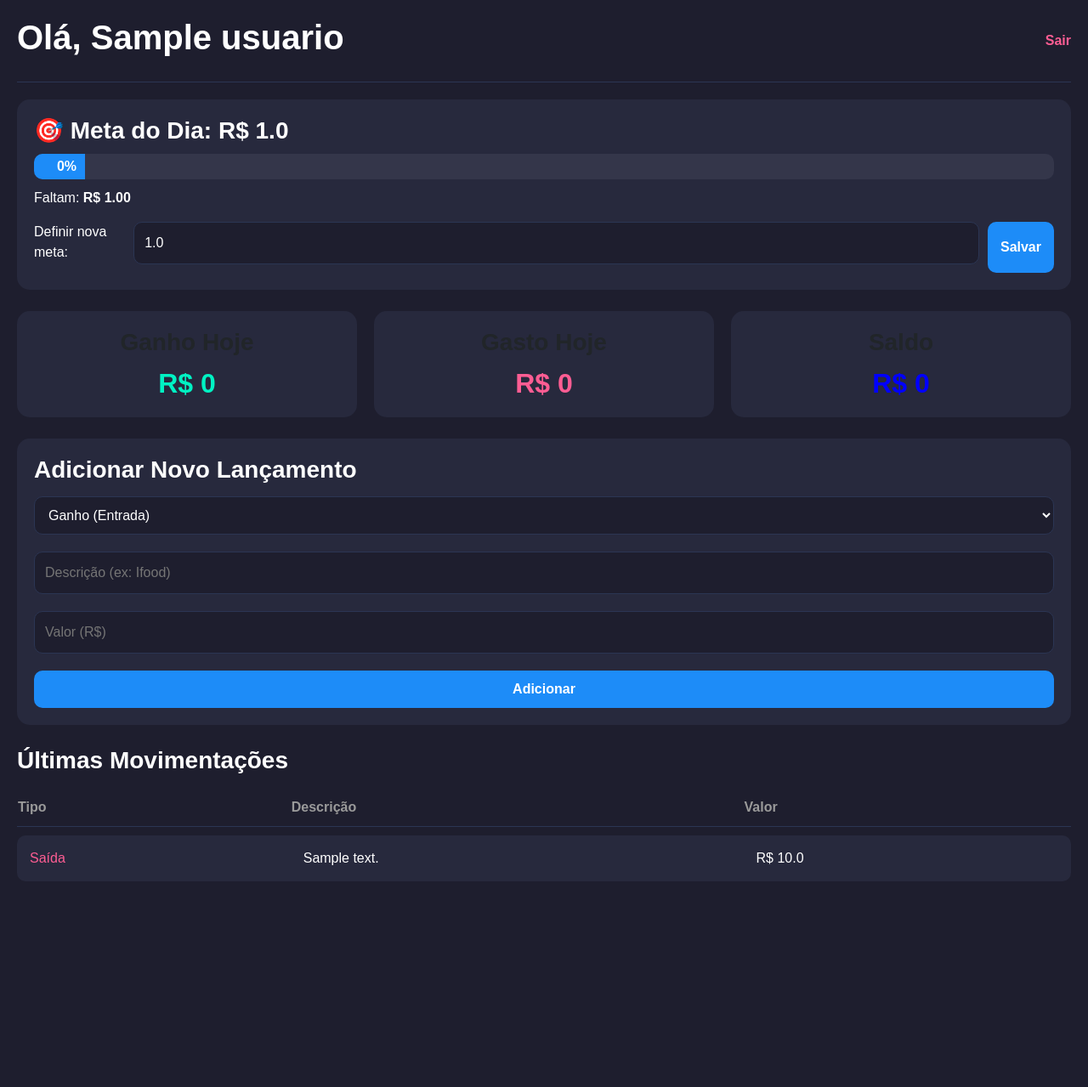
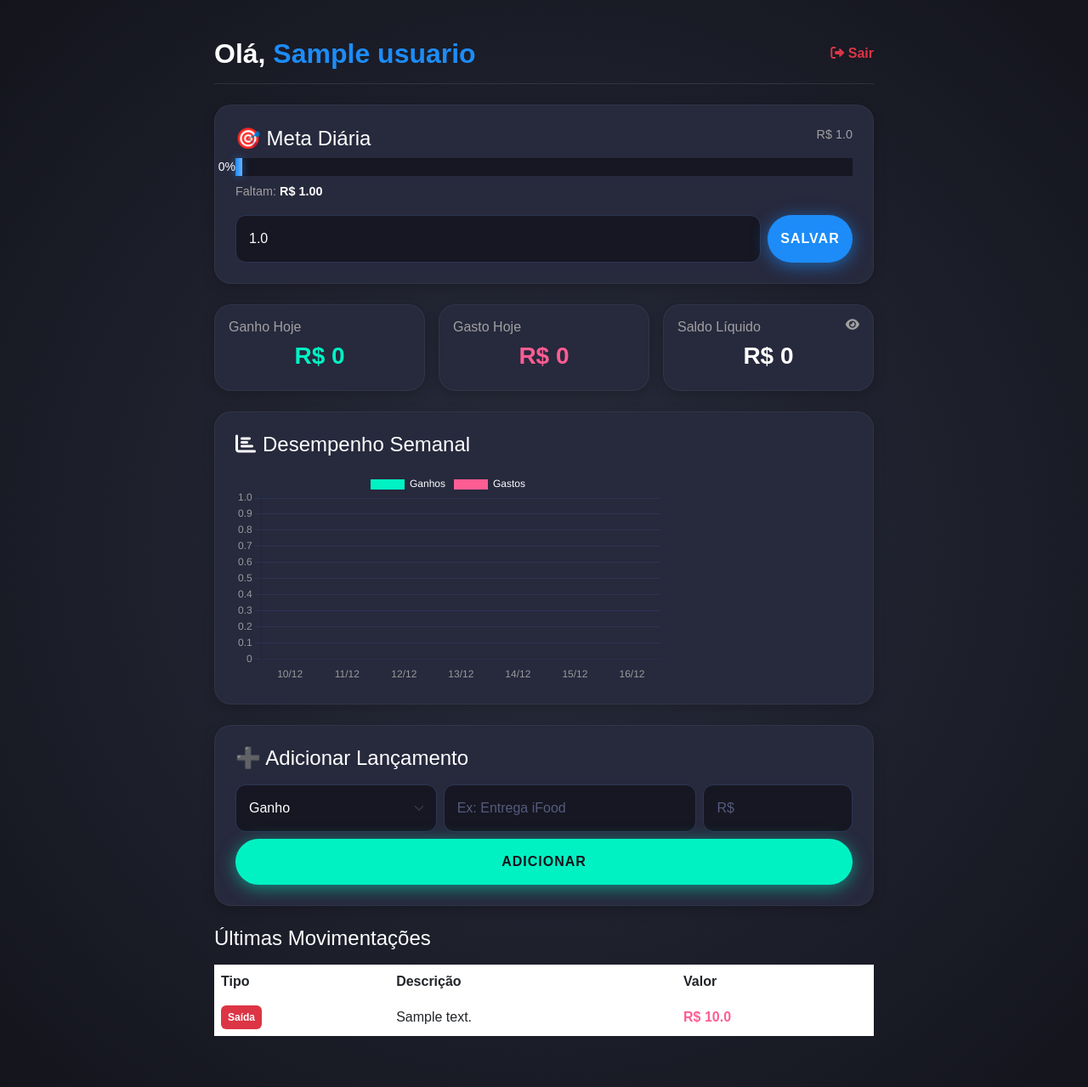
Before and after one commit to TeylonMax/app-motoboy, a Flask app: page / in a window 1280 px wide. Shown: the whole page at 85% size. Before the commit the page ends 1037 px from the top, so only its background shows below. Run offline with Flask 3, Linux system fonts and the light colour scheme; a user stored in the database is signed in; tables that the repository leaves empty hold one stand-in row (values such as "Sample post").

Commit message:
Forcar atualizacao do visual

```diff
--- a/static/css/style.css
+++ b/static/css/style.css
@@ -1,179 +1,199 @@
 :root {
-    --bg-dark: #1e1e2e;
-    --card-bg: #27293d;
-    --accent-green: #00f2c3; /* Cor de Entrada/Ganho */
-    --accent-red: #fd5d93; /* Cor de Saída/Gasto */
-    --accent-blue: #1d8cf8; /* Cor Primária/Meta */
+    /* Cores Baseadas na Referência */
+    --bg-darker: #13141c; /* Fundo mais profundo */
+    --bg-dark: #1e1e2e;   /* Fundo padrão */
+    --card-bg: #27293d;   /* Fundo do cartão */
+    --input-bg: #161722;  /* Fundo dos inputs (mais escuro que o card) */
+
+    /* Cores de Acento */
+    --accent-blue: #1d8cf8; /* Azul vibrante principal */
+    --accent-green: #00f2c3;
+    --accent-red: #fd5d93;
+
+    /* Texto */
     --text-primary: #ffffff;
-    --text-secondary: #9a9a9a;
+    --text-secondary: #a0a0a0;
 }
 
-/* Base Geral */
+/* =========================================
+   Base e Fundo Futurista
+========================================= */
 body {
-    background-color: var(--bg-dark);
     font-family: 'Poppins', sans-serif;
     color: var(--text-primary);
+    margin: 0;
     padding: 20px;
-    margin: 0;
+    min-height: 100vh;
+    /* Tentativa de simular o fundo de circuito da imagem.
+       Para o resultado exato, você precisaria de uma imagem de fundo:
+       background-image: url('/static/img/fundo-circuito.jpg');
+       background-size: cover;
+    */
+    background: radial-gradient(circle at center, #2a2d3e 0%, var(--bg-darker) 100%);
+    display: flex;
+    align-items: center;
+    justify-content: center;
 }
 
-/* Estilo dos Cards Principais (Usado em login e registro) */
+/* =========================================
+   Card Principal (Login/Registro) com Brilho
+========================================= */
 .dashboard-card {
     background: var(--card-bg);
-    border-radius: 20px;
-    box-shadow: 0 4px 15px rgba(0,0,0,0.3);
-    border: none;
-    transition: transform 0.2s;
+    border-radius: 25px; /* Bordas mais arredondadas */
+    padding: 40px;
+    border: 1px solid rgba(29, 140, 248, 0.1); /* Borda azul sutil */
+    /* O brilho azul intenso ao redor do card, conforme a referência */
+    box-shadow: 0 0 30px rgba(29, 140, 248, 0.2),
+                0 0 80px rgba(29, 140, 248, 0.1);
+    transition: transform 0.3s ease, box-shadow 0.3s ease;
+    position: relative;
+    overflow: hidden;
 }
 
-/* Formulários de Autenticação e Inputs Gerais */
-.form-control, .form-select, input[type="text"], input[type="number"], select {
-    background-color: #1e1e2e !important;
-    border: 1px solid #2b3553 !important;
-    color: white !important;
-    border-radius: 10px !important;
-    padding: 12px !important;
-    /* Para o index.html */
-    width: 100%;
-    margin-bottom: 10px;
-}
-.form-control:focus, .form-select:focus, input:focus, select:focus {
-    box-shadow: 0 0 0 0.25rem rgba(29, 140, 248, 0.25) !important;
-    border-color: var(--accent-blue) !important;
+/* Efeito sutil de luz no topo do card */
+.dashboard-card::before {
+    content: '';
+    position: absolute;
+    top: -50%;
+    left: -50%;
+    width: 200%;
+    height: 200%;
+    background: radial-gradient(circle, rgba(29,140,248,0.1) 0%, transparent 70%);
+    pointer-events: none;
 }
 
-/* Botões do Bootstrap */
-.btn-primary { background-color: var(--accent-blue) !important; border-color: var(--accent-blue) !important; }
-.btn-success { background-color: var(--accent-green) !important; border-color: var(--accent-green) !important; color: var(--bg-dark) !important; }
-
-/* Links */
-a { text-decoration: none; }
-.text-info { color: var(--accent-blue) !important; }
-
-/* ==================================== */
-/* Estilos Específicos do Dashboard (index.html) */
-/* ==================================== */
-
-h1, h3 { font-weight: 700; }
-
-/* Cabeçalho de Saudação e Logout */
-div[style*="justify-content: space-between"] {
-    padding-bottom: 20px;
-    border-bottom: 1px solid #2b3553;
-    margin-bottom: 20px;
-    align-items: center;
-}
-div[style*="justify-content: space-between"] a {
-    color: var(--accent-red) !important;
-    font-weight: 600;
+.dashboard-card h2, .dashboard-card h4 {
+    font-weight: 700;
+    letter-spacing: 1px;
+    margin-bottom: 30px;
 }
 
-/* Box (Meta e Adicionar Lançamento) */
-.box {
-    background-color: var(--card-bg);
-    padding: 20px;
-    border-radius: 15px;
-    margin-bottom: 25px;
+/* =========================================
+   Inputs e Formulários Estilizados
+========================================= */
+/* Labels */
+.text-secondary {
+    color: var(--text-secondary) !important;
+    font-size: 0.9rem;
+    margin-bottom: 8px;
+    display: block;
+    text-align: left;
 }
 
-.box button[type="submit"] {
-    background-color: var(--accent-blue);
-    color: white;
-    border: none;
-    padding: 10px 15px;
-    border-radius: 10px;
-    font-weight: 600;
-    cursor: pointer;
-    transition: background-color 0.2s;
+/* Campos de Entrada (Inputs) */
+.form-control {
+    /* Fundo mais escuro que o card para profundidade */
+    background-color: var(--input-bg) !important;
+    border: 1px solid #2b3553 !important;
+    color: var(--text-primary) !important;
+    border-radius: 12px !important;
+    padding: 15px !important;
+    font-size: 1rem;
+    transition: all 0.3s ease;
 }
 
-.box form {
-    display: grid;
-    grid-template-columns: 1fr;
-    gap: 10px;
-    margin-top: 15px;
+/* Efeito de Foco no Input */
+.form-control:focus {
+    /* Borda e brilho azul intenso ao focar, igual à imagem */
+    border-color: var(--accent-blue) !important;
+    box-shadow: 0 0 15px rgba(29, 140, 248, 0.5) !important;
+    outline: none;
 }
 
-.box form[action*="definir_meta"] {
-    display: flex;
-    gap: 10px;
+/* Placeholder */
+::placeholder {
+    color: #555b7d !important;
+    opacity: 1;
 }
 
-/* Resumo de Ganhos/Gastos/Saldo */
-.resumo {
-    display: grid;
-    grid-template-columns: repeat(auto-fit, minmax(200px, 1fr));
-    gap: 20px;
-    margin-bottom: 25px;
-}
-.resumo .card {
-    background-color: var(--card-bg);
-    padding: 20px;
-    border-radius: 15px;
-    text-align: center;
+/* =========================================
+   Botões Modernos e Brilhantes
+========================================= */
+.btn {
+    padding: 15px;
+    border-radius: 50px !important; /* Formato de pílula */
+    font-weight: 700;
+    letter-spacing: 1px;
+    text-transform: uppercase;
     border: none;
-}
-.resumo h2 { font-weight: 800; margin: 5px 0 0 0; }
-.entrada { color: var(--accent-green); }
-.saida { color: var(--accent-red); }
-
-/* Barra de Progresso da Meta */
-.barra-fundo {
-    background-color: #34364a;
-    border-radius: 10px;
-    height: 30px;
-    margin: 10px 0;
-    overflow: hidden;
-}
-.barra-progresso {
-    background: linear-gradient(90deg, #1d8cf8, var(--accent-blue));
-    color: white;
-    height: 100%;
-    display: flex;
-    align-items: center;
-    justify-content: flex-end;
-    padding-right: 10px;
-    font-weight: 600;
-    min-width: 5%; /* Garante que o texto '0%' ou '5%' seja visível */
-    box-sizing: border-box;
-    transition: width 0.5s ease-in-out;
+    transition: all 0.3s cubic-bezier(0.4, 0, 0.2, 1);
+    position: relative;
+    z-index: 1;
 }
 
-/* Tabela de Movimentações */
-table {
-    width: 100%;
-    border-collapse: separate;
-    border-spacing: 0 10px;
-    margin-top: 15px;
+/* Botão Principal (Entrar) */
+.btn-primary {
+    background: var(--accent-blue) !important;
+    color: white !important;
+    /* Sombra azul brilhante para destacar o botão */
+    box-shadow: 0 4px 20px rgba(29, 140, 248, 0.6);
 }
+
+.btn-primary:hover {
+    transform: translateY(-3px);
+    box-shadow: 0 8px 30px rgba(29, 140, 248, 0.8);
+    background: #3399ff !important; /* Azul ligeiramente mais claro no hover */
+}
+
+/* Botão de Sucesso (Cadastrar) - Mantendo o estilo, mudando a cor */
+.btn-success {
+    background: var(--accent-green) !important;
+    color: var(--bg-darker) !important;
+    box-shadow: 0 4px 20px rgba(0, 242, 195, 0.5);
+}
+
+.btn-success:hover {
+    transform: translateY(-3px);
+    box-shadow: 0 8px 30px rgba(0, 242, 195, 0.7);
+}
+
+/* =========================================
+   Links e Rodapé
+========================================= */
+.text-secondary.mt-3 {
+    font-size: 0.9rem;
+}
+
+a.text-info {
+    color: var(--accent-blue) !important;
+    font-weight: 600;
+    text-decoration: none;
+    transition: color 0.2s;
+}
+
+a.text-info:hover {
+    color: #6ab0ff !important;
+    text-decoration: underline;
+}
+
+/* =========================================
+   Ajustes para o Dashboard (index.html)
+   Mantendo a consistência com o novo tema
+========================================= */
+.box, .resumo .card {
+    background-color: var(--card-bg);
+    border-radius: 20px;
+    box-shadow: 0 4px 15px rgba(0,0,0,0.2);
+    border: 1px solid rgba(255, 255, 255, 0.05);
+}
+
+/* Tabela */
 thead th {
     color: var(--text-secondary);
-    padding-bottom: 10px;
-    font-weight: 600;
-    text-align: left;
     border-bottom: 1px solid #2b3553;
 }
 tbody td {
     background-color: var(--card-bg);
-    padding: 15px;
-    border: none;
-    font-weight: 500;
+    border-bottom: 1px solid rgba(255, 255, 255, 0.05);
 }
-tbody tr {
-    transition: box-shadow 0.2s;
+tbody tr:hover td {
+     background-color: #2c2f45; /* Leve destaque ao passar o mouse */
 }
-tbody tr:hover {
-    box-shadow: 0 0 15px rgba(29, 140, 248, 0.1);
+
+/* Barra de Progresso */
+.barra-fundo { background-color: #161722; }
+.barra-progresso {
+    background: linear-gradient(90deg, var(--accent-blue), #6ab0ff);
+    box-shadow: 0 0 10px rgba(29, 140, 248, 0.5);
 }
-tbody tr td:first-child { border-top-left-radius: 10px; border-bottom-left-radius: 10px; }
-tbody tr td:last-child { border-top-right-radius: 10px; border-bottom-right-radius: 10px; }
-
-/* Responsividade */
-@media (max-width: 768px) {
-    body { padding: 10px; }
-    .resumo { grid-template-columns: 1fr; }
-    .box form { grid-template-columns: 1fr; }
-    .box form[action*="definir_meta"] { flex-direction: column; }
-    .box form[action*="definir_meta"] input { margin-bottom: 0; }
-    .box form[action*="definir_meta"] button { width: 100%; }
-}
--- a/templates/index.html
+++ b/templates/index.html
@@ -3,64 +3,110 @@
 <head>
     <meta charset="UTF-8">
     <meta name="viewport" content="width=device-width, initial-scale=1.0">
-    <title>Controle Motoboy</title>
+    <title>Dashboard - MotoCash</title>
+
     <link href="https://cdn.jsdelivr.net/npm/bootstrap@5.3.0/dist/css/bootstrap.min.css" rel="stylesheet">
+    <link href="https://cdnjs.cloudflare.com/ajax/libs/font-awesome/6.0.0/css/all.min.css" rel="stylesheet">
     <link rel="stylesheet" href="{{ url_for('static', filename='css/style.css') }}">
 </head>
 <body>
 
-    <div style="display: flex; justify-content: space-between; align-items: center;">
-        <h1>Olá, {{ nome }}</h1>
-        <a href="{{ url_for('logout') }}" style="color: red;">Sair</a>
+    <div class="container py-4" style="max-width: 800px;">
+
+        <div class="d-flex justify-content-between align-items-center mb-4 pb-3" style="border-bottom: 1px solid rgba(255,255,255,0.1);">
+            <h2 class="fw-bold m-0">Olá, <span style="color: var(--accent-blue);">{{ nome }}</span></h2>
+            <a href="{{ url_for('logout') }}" class="text-danger fw-bold text-decoration-none">
+                <i class="fas fa-sign-out-alt"></i> Sair
+            </a>
         </div>
 
-    <div class="box">
-        <h3>🎯 Meta do Dia: R$ {{ meta }}</h3>
+        <div class="box mb-4 p-4">
+            <div class="d-flex justify-content-between align-items-end mb-2">
+                <h4 class="m-0">🎯 Meta Diária</h4>
+                <span class="text-secondary">R$ {{ meta }}</span>
+            </div>
 
-        <div class="barra-fundo">
-            <div class="barra-progresso" style="width: {{ largura_barra }}%;">
-                {{ porcentagem }}%
+            <div class="barra-fundo mb-2">
+                <div class="barra-progresso d-flex align-items-center justify-content-end pe-2" style="width: {{ largura_barra }}%;">
+                    <small>{{ porcentagem }}%</small>
                 </div>
             </div>
-        <p>Faltam: <strong>R$ {{ '%.2f'|format(meta - fat_dia) if fat_dia < meta else 0 }}</strong></p>
 
-        <form action="{{ url_for('definir_meta') }}" method="POST" style="margin-top: 10px;">
-            <label>Definir nova meta:</label>
-            <input type="number" name="meta" step="0.01" value="{{ meta }}" required>
-            <button type="submit">Salvar</button>
+            <p class="text-secondary small mb-3">
+                {% if fat_dia < meta %}
+                    Faltam: <strong class="text-white">R$ {{ '%.2f'|format(meta - fat_dia) }}</strong>
+                {% else %}
+                    <span style="color: var(--accent-green);">Meta batida! 🚀</span>
+                {% endif %}
+            </p>
+
+            <form action="{{ url_for('definir_meta') }}" method="POST" class="d-flex gap-2">
+                <input type="number" name="meta" step="0.01" value="{{ meta }}" class="form-control" placeholder="Nova meta" required>
+                <button type="submit" class="btn btn-primary" style="min-width: 100px;">Salvar</button>
             </form>
         </div>
 
-    <div class="resumo">
-        <div class="card">
-            <h3>Ganho Hoje</h3>
-            <h2 class="entrada">R$ {{ fat_dia }}</h2>
-        </div>
-        <div class="card">
-            <h3>Gasto Hoje</h3>
-            <h2 class="saida">R$ {{ gasto_dia }}</h2>
-        </div>
-        <div class="card">
-            <h3>Saldo</h3>
-            <h2 style="color: blue;">R$ {{ saldo_dia }}</h2>
+        <div class="resumo row g-3 mb-4">
+            <div class="col-md-4">
+                <div class="card p-3 text-center h-100 d-flex flex-column justify-content-center">
+                    <h5 class="text-secondary fs-6">Ganho Hoje</h5>
+                    <h3 class="fw-bold" style="color: var(--accent-green);">
+                        R$ <span class="valor-mascara">{{ fat_dia }}</span>
+                    </h3>
                 </div>
             </div>
 
-    <div class="box">
-        <h3>Adicionar Novo Lançamento</h3>
-        <form action="{{ url_for('adicionar') }}" method="POST">
-            <select name="tipo" required>
-                <option value="entrada">Ganho (Entrada)</option>
-                <option value="saida">Gasto (Saída)</option>
+            <div class="col-md-4">
+                <div class="card p-3 text-center h-100 d-flex flex-column justify-content-center">
+                    <h5 class="text-secondary fs-6">Gasto Hoje</h5>
+                    <h3 class="fw-bold" style="color: var(--accent-red);">
+                        R$ <span class="valor-mascara">{{ gasto_dia }}</span>
+                    </h3>
+                </div>
+            </div>
+
+            <div class="col-md-4">
+                <div class="card p-3 text-center h-100 d-flex flex-column justify-content-center position-relative">
+                    <h5 class="text-secondary fs-6">Saldo Líquido</h5>
+                    <h3 class="fw-bold text-white">
+                        R$ <span class="valor-mascara">{{ saldo_dia }}</span>
+                    </h3>
+                    <i id="icone-olho" onclick="alternarPrivacidade()" class="fas fa-eye position-absolute top-0 end-0 m-3 text-secondary" style="cursor: pointer;"></i>
+                </div>
+            </div>
+        </div>
+
+        <div class="box mb-4 p-4">
+            <h4 class="mb-3"><i class="fas fa-chart-bar me-2"></i>Desempenho Semanal</h4>
+            <div style="height: 250px;">
+                <canvas id="graficoSemanal"></canvas>
+            </div>
+        </div>
+
+        <div class="box mb-4 p-4">
+            <h4 class="mb-3">➕ Adicionar Lançamento</h4>
+            <form action="{{ url_for('adicionar') }}" method="POST" class="row g-2">
+                <div class="col-4">
+                    <select name="tipo" class="form-control form-select" required>
+                        <option value="entrada">Ganho</option>
+                        <option value="saida">Gasto</option>
                     </select>
-            <input type="text" name="descricao" placeholder="Descrição (ex: Ifood)" required>
-            <input type="number" name="valor" step="0.01" placeholder="Valor (R$)" required>
-            <button type="submit">Adicionar</button>
+                </div>
+                <div class="col-5">
+                    <input type="text" name="descricao" class="form-control" placeholder="Ex: Entrega iFood" required>
+                </div>
+                <div class="col-3">
+                    <input type="number" name="valor" step="0.01" class="form-control" placeholder="R$" required>
+                </div>
+                <div class="col-12 mt-2">
+                    <button type="submit" class="btn btn-success w-100">ADICIONAR</button>
+                </div>
             </form>
         </div>
 
-    <h3>Últimas Movimentações</h3>
-    <table>
+        <h4 class="mb-3">Últimas Movimentações</h4>
+        <div class="table-responsive">
+            <table class="table table-borderless" style="color: var(--text-primary);">
                 <thead>
                     <tr>
                         <th>Tipo</th>
@@ -71,19 +117,31 @@
                 <tbody>
                     {% for t in transacoes %}
                     <tr>
-                <td class="{{ 'entrada' if t.tipo == 'entrada' else 'saida' }}">
+                        <td>
+                            <span class="badge {{ 'bg-success' if t.tipo == 'entrada' else 'bg-danger' }} p-2">
                                 {{ 'Entrada' if t.tipo == 'entrada' else 'Saída' }}
+                            </span>
                         </td>
-                <td>{{ t.descricao }}</td>
-                <td>R$ {{ t.valor }}</td>
+                        <td class="align-middle">{{ t.descricao }}</td>
+                        <td class="align-middle fw-bold" style="color: {{ 'var(--accent-green)' if t.tipo == 'entrada' else 'var(--accent-red)' }};">
+                            R$ <span class="valor-mascara">{{ t.valor }}</span>
+                        </td>
                     </tr>
                     {% else %}
                     <tr>
-                <td colspan="3" style="text-align: center;">Nenhuma movimentação hoje.</td>
+                        <td colspan="3" class="text-center py-4 text-secondary">
+                            Nenhuma movimentação hoje.
+                        </td>
                     </tr>
                     {% endfor %}
                 </tbody>
             </table>
+        </div>
+
+    </div>
+
+    <script src="https://cdn.jsdelivr.net/npm/chart.js"></script>
+    <script src="{{ url_for('static', filename='js/script.js') }}"></script>
 
 </body>
 </html>
```
Lines whose indentation alone changed are shown as unchanged.
